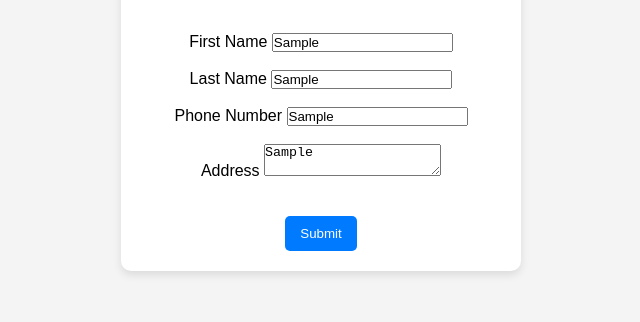
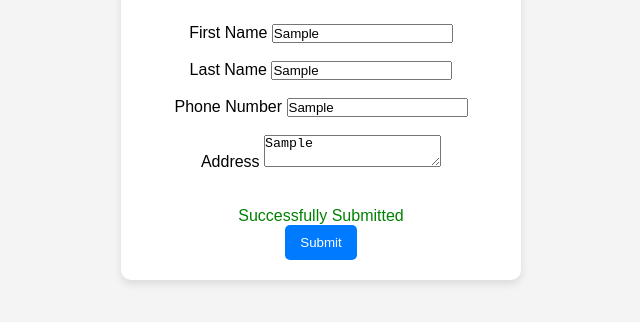
Before and after one commit to nidhigothwal/Javascript-form-validation, a plain HTML site: page index.html in a window 1280 px wide. Both pictures are taken after typing "Sample", "Sample", "Sample", "Sample" into the empty fields and a click on the button "Submit". Shown: the part 310-632 px from the top of the page, without its empty margins (319-959 px from the left). Drawn offline with Linux system fonts and the light colour scheme.

Commit message:
update code

```diff
--- a/index.html
+++ b/index.html
@@ -23,6 +23,7 @@
             <label>Address</label>
             <textarea id="address"></textarea><br/><br/>
             <div class="error"></div><br/>
+            <div id="color"></div>
             <input type="button" value="Submit" id="fromsubmit"/>
         </from>
     </div>
--- a/script.js
+++ b/script.js
@@ -5,28 +5,40 @@ console.log('js file is working')
 document.querySelector('#fromsubmit').addEventListener('click', function () {
     if (document.querySelector('#firstname').value === '') {
         document.querySelector('.error').innerText = 'First Name is Wrong.'
-    } else {
+        return;
+    }
+    else {
         document.querySelector('.error').innerText = ''
     }
 
 
     if (document.querySelector('#lastname').value === '') {
         document.querySelector('.error').innerText = 'Last Name is Wrong.'
-    } else {
+        return;
+    }
+    else {
         document.querySelector('.error').innerText = ''
     }
 
     if (document.querySelector('#phonenumber').value === '') {
         document.querySelector('.error').innerText = 'Phone Number is Wrong.'
+        return;
     } else {
         document.querySelector('.error').innerText = ''
     }
 
     if (document.querySelector('#address').value === '') {
         document.querySelector('.error').innerText = 'Address is Wrong.'
+        return;
     } else {
         document.querySelector('.error').innerText = ''
     }
 
+    if (document.querySelector('#color').value === '') {
+        document.querySelector('.error').innerText = ''
+        return;
+    } else {
+        document.querySelector('#color').innerText = 'Successfully Submitted'
+    }
 
 })
--- a/style.css
+++ b/style.css
@@ -23,13 +23,15 @@ body {
     text-align: center;
     width: 400px;
 }
-h2{
+
+h2 {
     padding: 20px 0px;
 }
 
-.error{
+.error {
     color: red;
 }
+
 #fromsubmit {
     padding: 10px 15px;
     background-color: #007BFF;
@@ -38,3 +40,7 @@ h2{
     border-radius: 5px;
     cursor: pointer;
 }
+
+#color {
+    color: green;
+}
```
